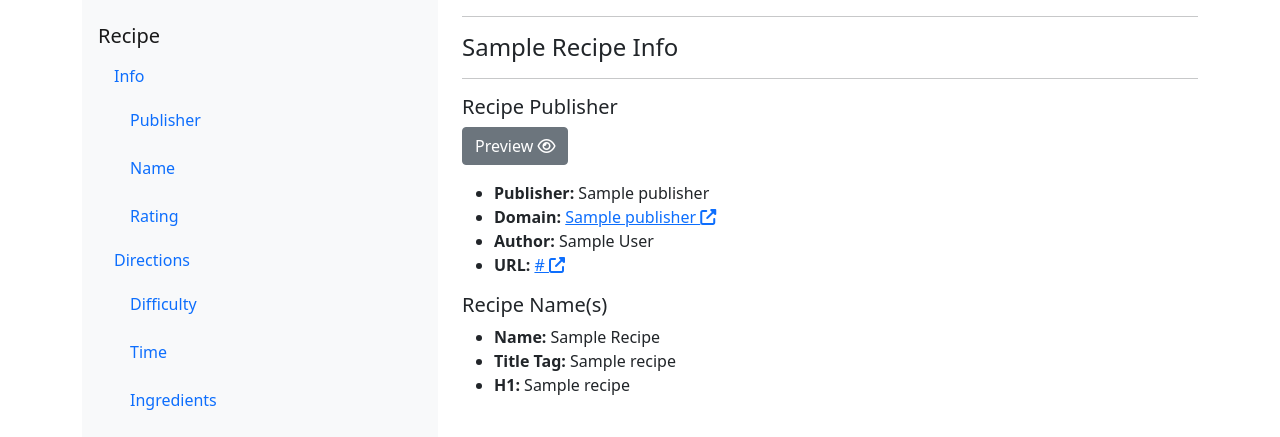
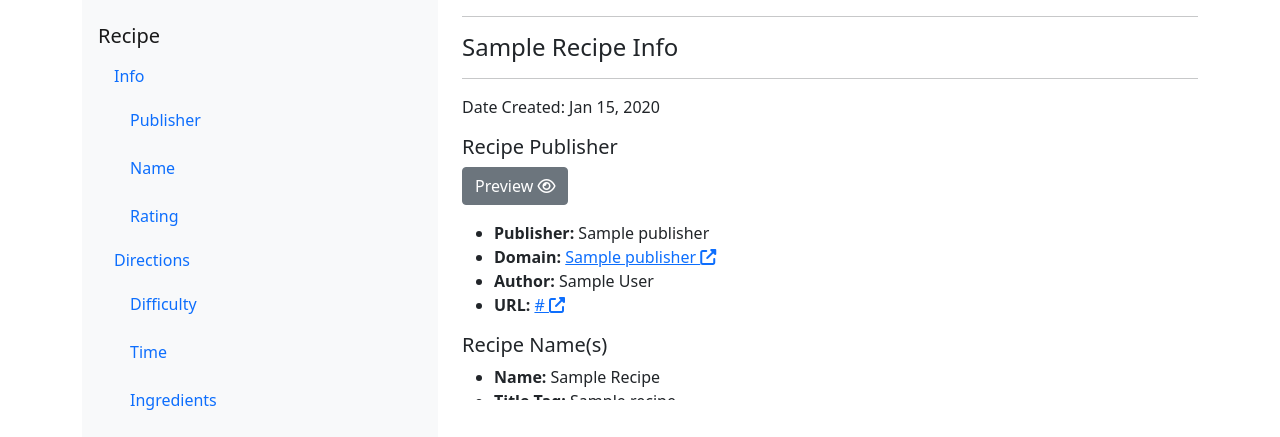
Before and after one commit to kchiv/recipeindex, a Django app: page /recipes/1/ in a window 1280 px wide. Shown: the top 437 px of the page. Run offline with Django 3.2, Linux system fonts and the light colour scheme; tables that the repository leaves empty hold one stand-in row (values such as "Sample post"); some libraries are stand-ins or nearby versions.

Commit message:
added date field

```diff
--- a/templates/recipes/recipe_detail.html
+++ b/templates/recipes/recipe_detail.html
@@ -97,7 +97,7 @@
             <hr>
             <h4 id="item-info">{{ recipe.recipe_name_custom|title }} Info</h4>
             <hr>
-
+                <p>Date Created: {{ recipe.recipe_created_date|date:'M d, Y' }}</p>
                 <h5 id="item-publisher">Recipe Publisher</h5>
                 {% if recipe.recipe_url %}
                 <p><a class="tiptext btn btn-secondary" target="_blank" href="{{ recipe.recipe_url }}">Preview <i class="far fa-eye"></i><iframe class="description" src="{{ recipe.recipe_url }}"></iframe></a></p>
```
